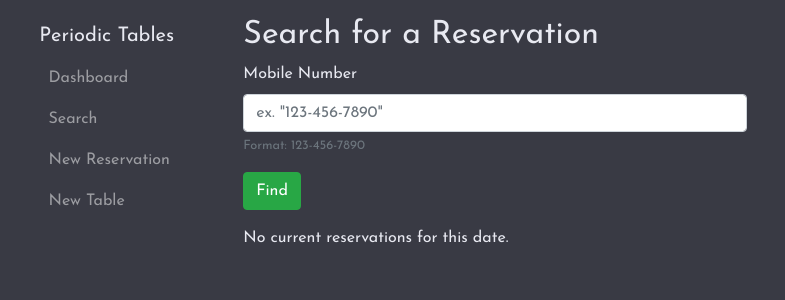
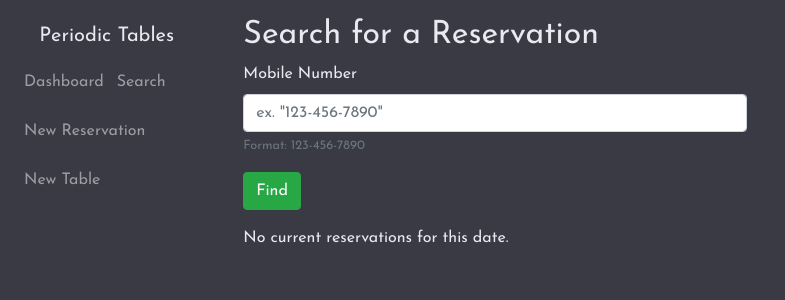
Before and after one commit to rdburdett/Periodic-Tables, a React (Create React App) app in the folder front-end/: page /search in a window 1280 px wide. Shown: the top 300 px of the page, without its empty margins (0-785 px from the left). Built offline with nearby package versions, Linux system fonts and the light colour scheme; no server answers; a web font is replaced by a local one.

Commit message:
navbar improvements

```diff
--- a/front-end/src/layout/Menu.js
+++ b/front-end/src/layout/Menu.js
@@ -12,7 +12,7 @@ function Menu() {
     <nav className="navbar navbar-dark align-items-start p-0 my-3">
       <div className="container-fluid d-flex flex-column p-0">
         <Link
-          className="navbar-brand d-flex justify-content-center align-items-center sidebar-brand m-0"
+          className="navbar-brand justify-content-center align-items-center sidebar-brand m-0"
           to="/"
         >
           <div className="sidebar-brand-text mx-3">
@@ -20,26 +20,26 @@ function Menu() {
           </div>
         </Link>
         <hr className="sidebar-divider my-0" />
-        <ul className="nav navbar-nav text-light" id="accordionSidebar">
-          <li className="nav-item">
+        <ul className="nav navbar-nav text-light d-flex flex-row" id="accordionSidebar">
+          <li className="nav-item p-1">
             <Link className="nav-link" to="/dashboard">
               <span className="oi oi-dashboard" />
               &nbsp;Dashboard
             </Link>
           </li>
-          <li className="nav-item">
+          <li className="nav-item p-1">
             <Link className="nav-link" to="/search">
               <span className="oi oi-magnifying-glass" />
               &nbsp;Search
             </Link>
           </li>
-          <li className="nav-item">
+          <li className="nav-item p-1">
             <Link className="nav-link" to="/reservations/new">
               <span className="oi oi-plus" />
               &nbsp;New Reservation
             </Link>
           </li>
-          <li className="nav-item">
+          <li className="nav-item p-1">
             <Link className="nav-link" to="/tables/new">
               <span className="oi oi-layers" />
               &nbsp;New Table
```
